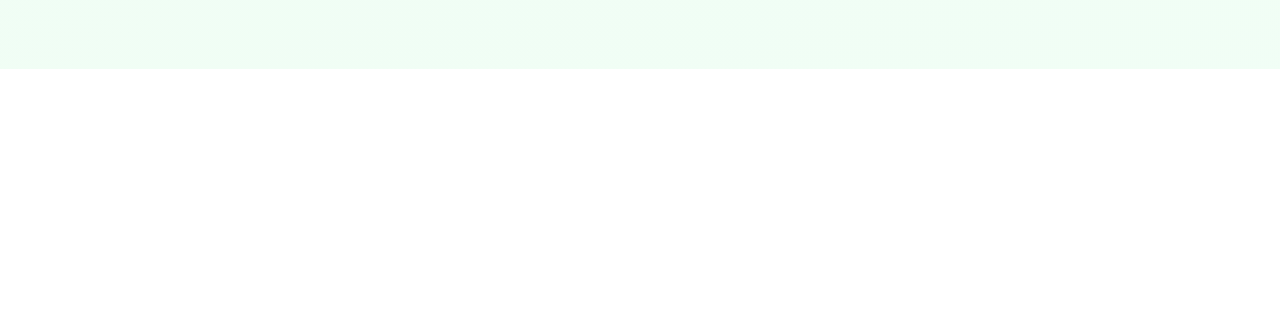
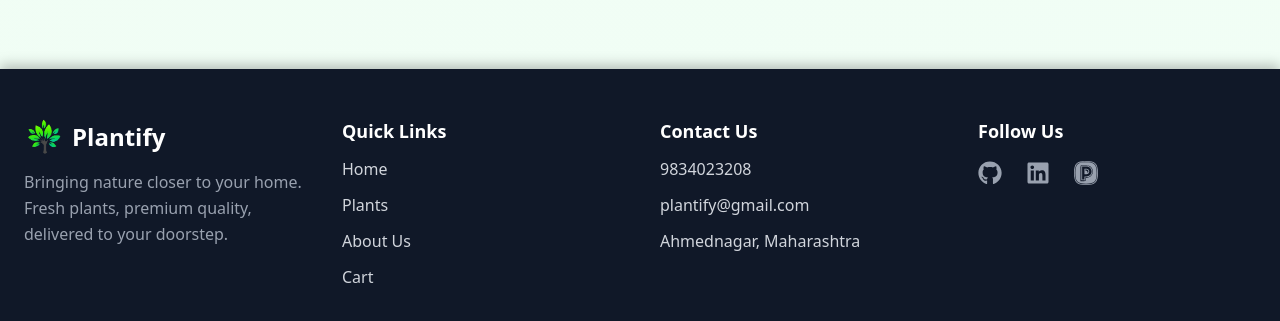
Before and after one commit to Shravanikuldharan/Plantify, a React (Vite) app in the folder client/: page /plants in a window 1280 px wide. Shown: the part 803-1124 px from the top of the page. Before the commit the page ends 872 px from the top, so only its background shows below. Built offline with nearby package versions, Linux system fonts and the light colour scheme; no server answers.

Commit message:
Minor changes in all files related to bg color

```diff
--- a/client/src/Components/Features.jsx
+++ b/client/src/Components/Features.jsx
@@ -46,8 +46,8 @@ const featuresData = [
 
 const Features = () => {
   return (
-    <section className="py-12 sm:py-16">
-      <div className="max-w-6xl mx-auto text-center mb-10 px-4">
+    <section className="bg-gradient-to-br from-green-50 to-green-100/40 py-10 sm:py-16">
+      <div className="max-w-6xl mx-auto text-center mb-14 px-4">
         <h2 className="text-2xl sm:text-3xl md:text-4xl font-bold text-gray-600 mb-3">
           Why Choose Our <span className="text-green-600">Plant Nursery</span>?
         </h2>
--- a/client/src/Components/Footer.jsx
+++ b/client/src/Components/Footer.jsx
@@ -5,7 +5,7 @@ import { SiPeerlist } from "react-icons/si";
 
 function Footer() {
   return (
-    <footer className="bg-gray-900 text-gray-300 py-12 mt-16">
+    <footer className="bg-gray-900 text-gray-300 py-12 mt-0 shadow-[0_-4px_12px_rgba(0,0,0,0.25)]">
       <div className="max-w-7xl mx-auto px-6 grid grid-cols-1 sm:grid-cols-2 md:grid-cols-4 gap-10">
 
         <div>
@@ -21,7 +21,7 @@ function Footer() {
 
         <div>
           <h2 className="text-lg font-semibold text-white mb-3">Quick Links</h2>
-          <ul className="space-y-2">
+          <ul className="space-y-3">
             <li><Link to="/" className="hover:text-white">Home</Link></li>
             <li><Link to="/plants" className="hover:text-white">Plants</Link></li>
             <li><Link to="/about" className="hover:text-white">About Us</Link></li>
@@ -32,7 +32,7 @@ function Footer() {
         <div>
           <h2 className="text-lg font-semibold text-white mb-3">Contact Us</h2>
 
-          <ul className="space-y-2">
+          <ul className="space-y-3">
 
             <li>
               <a
@@ -62,19 +62,18 @@ function Footer() {
                 Ahmednagar, Maharashtra
               </a>
             </li>
-
           </ul>
         </div>
 
         <div>
           <h2 className="text-lg font-semibold text-white mb-3">Follow Us</h2>
 
-          <div className="flex gap-5 mt-4">
+          <div className="flex gap-6 mt-4">
 
             <a
               href="https://github.com/Shravanikuldharan/Plantify"
               target="_blank"
-              className="text-gray-400 hover:text-white text-2xl"
+              className="text-gray-400 hover:text-white text-2xl transition-transform duration-300 transform hover:scale-125"
             >
               <FaGithub />
             </a>
@@ -82,7 +81,7 @@ function Footer() {
             <a
               href="https://www.linkedin.com/in/shravani-kuldharan"
               target="_blank"
-              className="text-gray-400 hover:text-white text-2xl"
+              className="text-gray-400 hover:text-white text-2xl transition-transform duration-300 transform hover:scale-125"
             >
               <FaLinkedin />
             </a>
@@ -90,11 +89,10 @@ function Footer() {
             <a
               href="https://peerlist.io/shravani_k"
               target="_blank"
-              className="text-gray-400 hover:text-white text-2xl"
+              className="text-gray-400 hover:text-white text-2xl transition-transform duration-300 transform hover:scale-125"
             >
               <SiPeerlist />
             </a>
-
           </div>
         </div>
 
--- a/client/src/Components/StatsSection .jsx
+++ b/client/src/Components/StatsSection .jsx
@@ -34,7 +34,7 @@ const StatsSection = () => {
     }, []);
 
     return (
-        <div className="py-10 mt-10 mb-[-20px]">
+        <div className="py-10 mt-10 mb-[40px]">
             <div className="max-w-6xl mx-auto px-6 grid grid-cols-1 sm:grid-cols-2 md:grid-cols-4 gap-10">
                 {statsData.map((stat, index) => (
                     <div
--- a/client/src/Views/AllPlants.jsx
+++ b/client/src/Views/AllPlants.jsx
@@ -3,6 +3,7 @@ import axios from "axios";
 import PlantCard from "../Components/PlantCard";
 import Navbar from "../Components/Navbar";
 import { FiSearch } from "react-icons/fi";
+import Footer from "../Components/Footer";
 
 function AllPlants() {
   const [plants, setPlants] = useState([]);
@@ -135,6 +136,7 @@ function AllPlants() {
           )}
         </div>
       </div>
+    <Footer />
     </>
   );
 }
--- a/client/src/Views/Cart.jsx
+++ b/client/src/Views/Cart.jsx
@@ -2,6 +2,7 @@ import { useEffect, useState } from "react";
 import { Link } from "react-router";
 import axios from "axios";
 import Navbar from "../Components/Navbar";
+import emptyCartIcon from "./../assets/empty.png";
 import { FaTrash, FaMinus, FaPlus } from "react-icons/fa";
 import toast, { Toaster } from "react-hot-toast";
 import Swal from "sweetalert2";
@@ -86,14 +87,18 @@ function Cart() {
   }, 0);
 
   return (
-    <>
+    <div className="min-h-screen bg-gradient-to-br from-green-50 to-green-100/40">
       <Navbar />
       <Toaster position="top-center" reverseOrder={false} />
 
       <div className="max-w-6xl mx-auto mt-4 p-6">
         {cart.length === 0 ? (
-          <div className="text-center text-gray-500 text-lg p-10">
-            Your cart is empty.
+         <div className="text-center text-gray-600 text-lg p-10 flex flex-col items-center">
+            <img
+              src={emptyCartIcon}
+              className="w-36 h-36 mb-8"
+            />
+            <p className="text-xl font-medium">Oops! Nothing in your cart yet.</p>
           </div>
         ) : (
           <div className="grid grid-cols-1 md:grid-cols-3 gap-6">
@@ -199,7 +204,7 @@ function Cart() {
           </div>
         )}
       </div>
-    </>
+    </div>
   );
 }
 
--- a/client/src/Views/Home.jsx
+++ b/client/src/Views/Home.jsx
@@ -24,7 +24,7 @@ function Home() {
   }, [images.length]);
 
   return (
-    <div className="bg-gray-50 min-h-screen flex flex-col">
+    <div className="min-h-screen flex flex-col bg-gradient-to-br from-green-50 to-green-100/40">
       <Navbar />
 
       <div className="relative h-[70vh] sm:h-[80vh] md:h-[90vh] overflow-hidden">
--- a/client/src/Views/MyOrders.jsx
+++ b/client/src/Views/MyOrders.jsx
@@ -2,6 +2,7 @@ import React, { useEffect, useState } from "react";
 import axios from "axios";
 import Navbar from "../Components/Navbar";
 import Swal from "sweetalert2";
+import emptyOrdersIcon from "./../assets/empty.png";
 import toast, { Toaster } from "react-hot-toast";
 
 function MyOrders() {
@@ -69,13 +70,19 @@ function MyOrders() {
     return <p className="text-center p-8 text-lg">Loading orders...</p>;
 
   return (
-    <>
+  <div className="min-h-screen flex flex-col bg-gradient-to-br from-green-50 to-green-100/40">
       <Navbar />
       <Toaster position="top-center" reverseOrder={false} />
 
       <div className="max-w-6xl mx-auto mt-10 p-6">
         {orders.length === 0 && (
-          <p className="text-center text-gray-600 text-xl">No orders yet</p>
+          <div className="text-center text-gray-600 p-10 flex flex-col items-center">
+            <img
+              src={emptyOrdersIcon}
+              className="w-32 h-32 mb-6"
+            />
+            <p className="text-xl font-medium">You haven't placed any orders..</p>
+          </div>
         )}
 
         <div className="space-y-6">
@@ -153,7 +160,7 @@ function MyOrders() {
           ))}
         </div>
       </div>
-    </>
+    </div>
   );
 }
 
--- a/client/src/Views/PlantDetails.jsx
+++ b/client/src/Views/PlantDetails.jsx
@@ -110,7 +110,7 @@ function PlantDetails() {
       <Navbar />
       <Toaster position="top-center" reverseOrder={false} />
 
-      <div className="max-w-7xl mx-auto p-12">
+      <div className="bg-gradient-to-br from-green-50 to-green-100/40 max-w-7xl mx-auto p-12">
         <div className="grid grid-cols-1 md:grid-cols-2 gap-10">
 
           <div className="flex flex-col gap-6">
--- a/client/src/Views/Profile.jsx
+++ b/client/src/Views/Profile.jsx
@@ -55,7 +55,7 @@ function Profile() {
             <Navbar />
             <Toaster position="top-center" />
 
-            <div className="min-h-screen bg-gray-100">
+            <div className="min-h-screen bg-gradient-to-br from-green-50 to-green-100/40">
                 <div
                     className="h-48 w-full relative bg-cover bg-center"
                     style={{
@@ -70,7 +70,7 @@ function Profile() {
                     </div>
                 </div>
 
-                <div className="max-w-4xl mx-auto pt-24 pb-16 px-4 bg-gray-100">
+                <div className="max-w-4xl mx-auto pt-24 pb-16 px-4 bg-gradient-to-br from-green-50 to-green-100/40">
                     <div className="text-center mb-8">
                         <h1 className="text-3xl font-semibold text-gray-800">{user.name}</h1>
                         <p className="mt-2 text-gray-600">Manage your personal details</p>
--- a/client/src/Views/Wishlist.jsx
+++ b/client/src/Views/Wishlist.jsx
@@ -2,6 +2,7 @@ import React, { useEffect, useState } from "react";
 import axios from "axios";
 import Navbar from "../Components/Navbar";
 import { Link } from "react-router";
+import emptyOrdersIcon from "./../assets/empty.png";
 import { FaTimes } from "react-icons/fa";
 import toast, { Toaster } from "react-hot-toast";
 
@@ -46,14 +47,20 @@ function Wishlist() {
   }, []);
 
   return (
-    <>
+    <div className="min-h-screen flex flex-col bg-gradient-to-br from-green-50 to-green-100/40">
       <Navbar />
 
       <div className="max-w-6xl mx-auto mt-10 p-10">
         <Toaster position="top-center" reverseOrder={false} />
 
         {items.length === 0 ? (
-          <p className="text-center text-gray-600 text-lg">No items yet.</p>
+          <div className="text-center text-gray-600 p-10 flex flex-col items-center">
+            <img
+              src={emptyOrdersIcon}
+              className="w-32 h-32 mb-6"
+            />
+              <p className="text-xl font-medium">No items yet.</p>
+          </div>
         ) : (
           <div className="grid grid-cols-1 sm:grid-cols-2 md:grid-cols-3 gap-8">
             {items.map((w) => (
@@ -104,7 +111,7 @@ function Wishlist() {
           </div>
         )}
       </div>
-    </>
+    </div>
   );
 }
 
```
Also changed, not shown: client/src/Views/About.jsx (+4 -6 lines), client/src/assets/empty.png (added).
